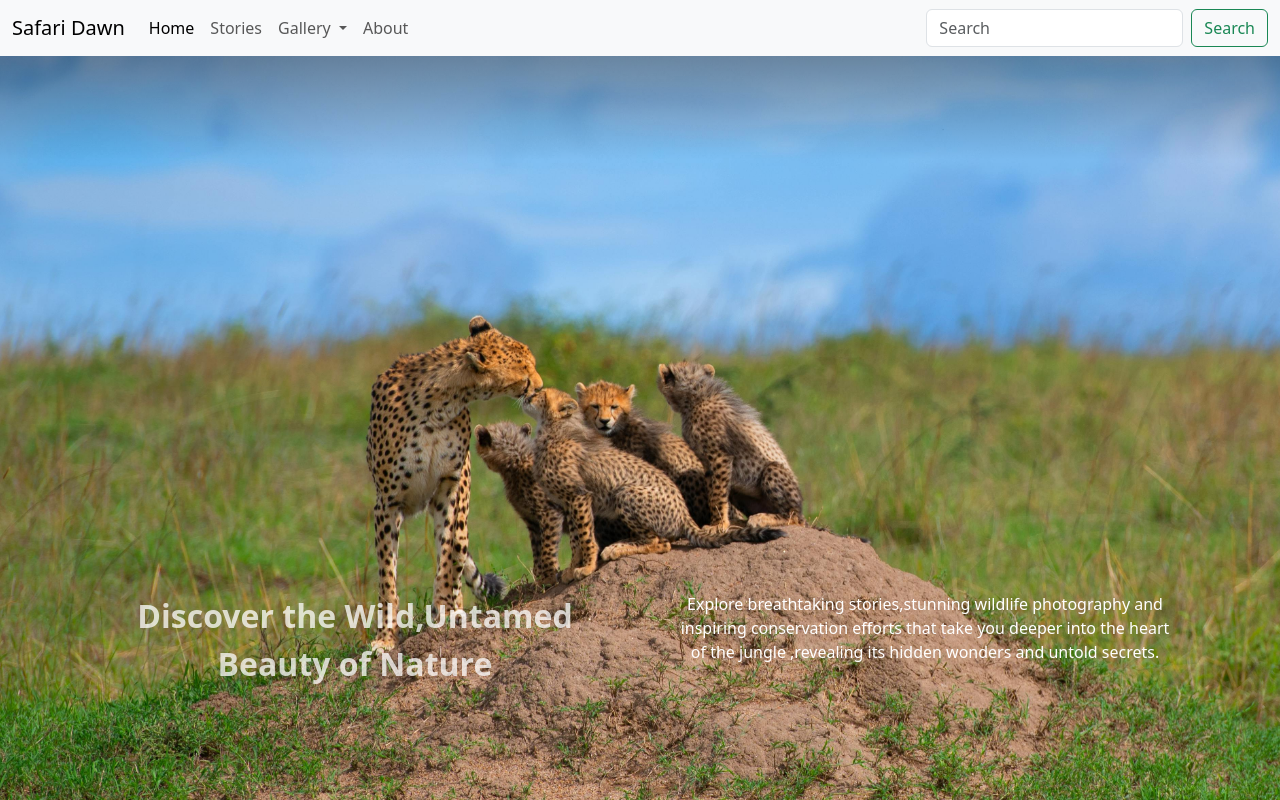
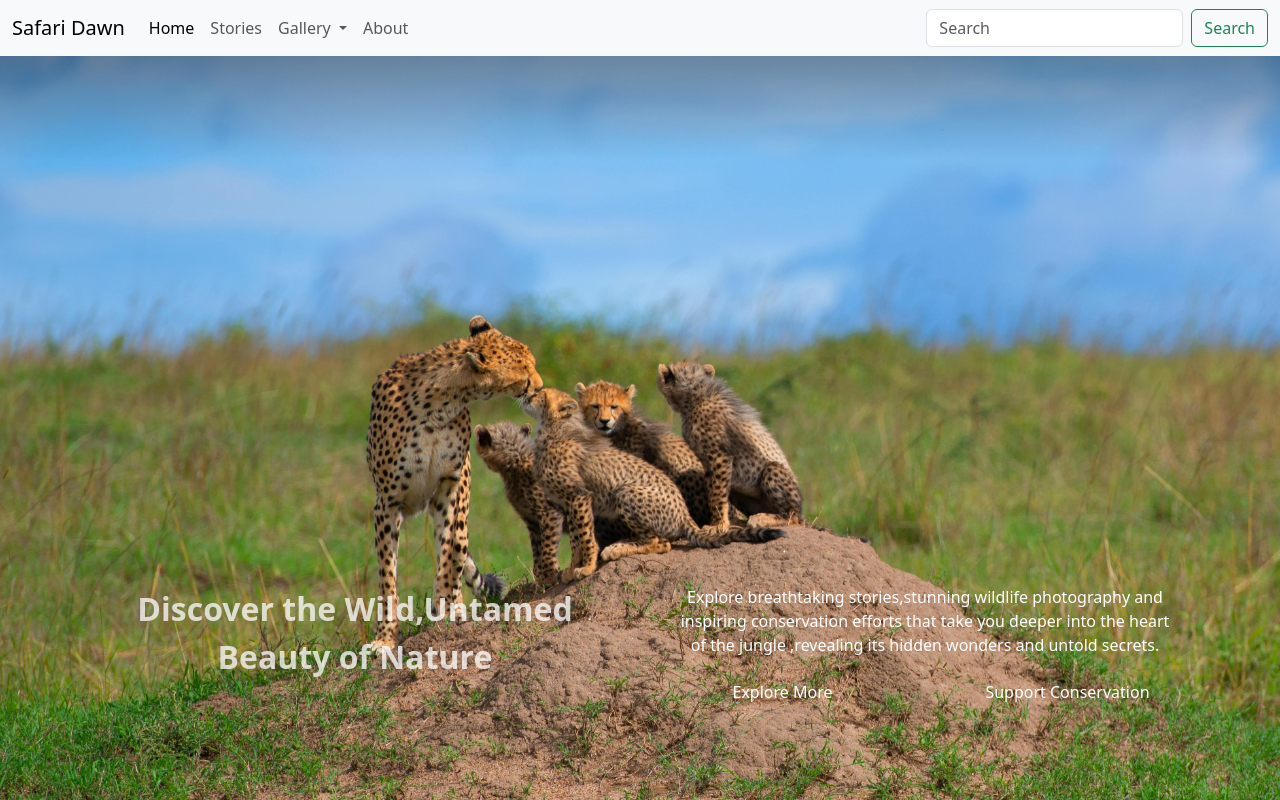
Before and after one commit to Carol254/conservation-, an Angular app: page / in a window 1280 px wide. Built offline with nearby package versions, Linux system fonts and the light colour scheme.

Commit message:
changes to styling

```diff
--- a/src/app/home/home.css
+++ b/src/app/home/home.css
@@ -33,3 +33,23 @@
   background: linear-gradient(to bottom, rgba(0,0,0,0.5) 0%, transparent 100%);
   z-index: 1;
 }
+.f-white{
+  color: white !important;
+}
+.btn {
+  transition: all 0.4s ease; /* Smooth transition for the effect */
+}
+
+.btn:hover {
+  /* Glassmorphism Core Properties */
+  background: rgba(255, 255, 255, 0.2); /* Translucent white */
+  backdrop-filter: blur(10px);          /* The "frosted" glass effect */
+  -webkit-backdrop-filter: blur(10px);  /* Safari support */
+
+  /* Glass Borders and Shadows */
+  border: 1px solid rgba(255, 255, 255, 0.3);
+  box-shadow: 0 8px 32px 0 rgba(0, 0, 0, 0.37);
+
+  /* Text styling */
+  color: #ffffff;
+}
--- a/src/app/home/home.html
+++ b/src/app/home/home.html
@@ -8,6 +8,14 @@
       </div>
       <div class="col">
         <div class="p-3  opacity-95">Explore breathtaking stories,stunning wildlife photography and inspiring conservation efforts that take you deeper into the heart of the jungle ,revealing its hidden wonders and untold secrets.</div>
+        <div class="row gx-5">
+            <div class="col">
+                <div class="btn opacity-95 f-white">Explore More</div>
+            </div>
+            <div class="col">
+                <div class="btn opacity-95 f-white">Support Conservation</div>
+            </div>
+        </div>
       </div>
     </div>
   </div>
```
